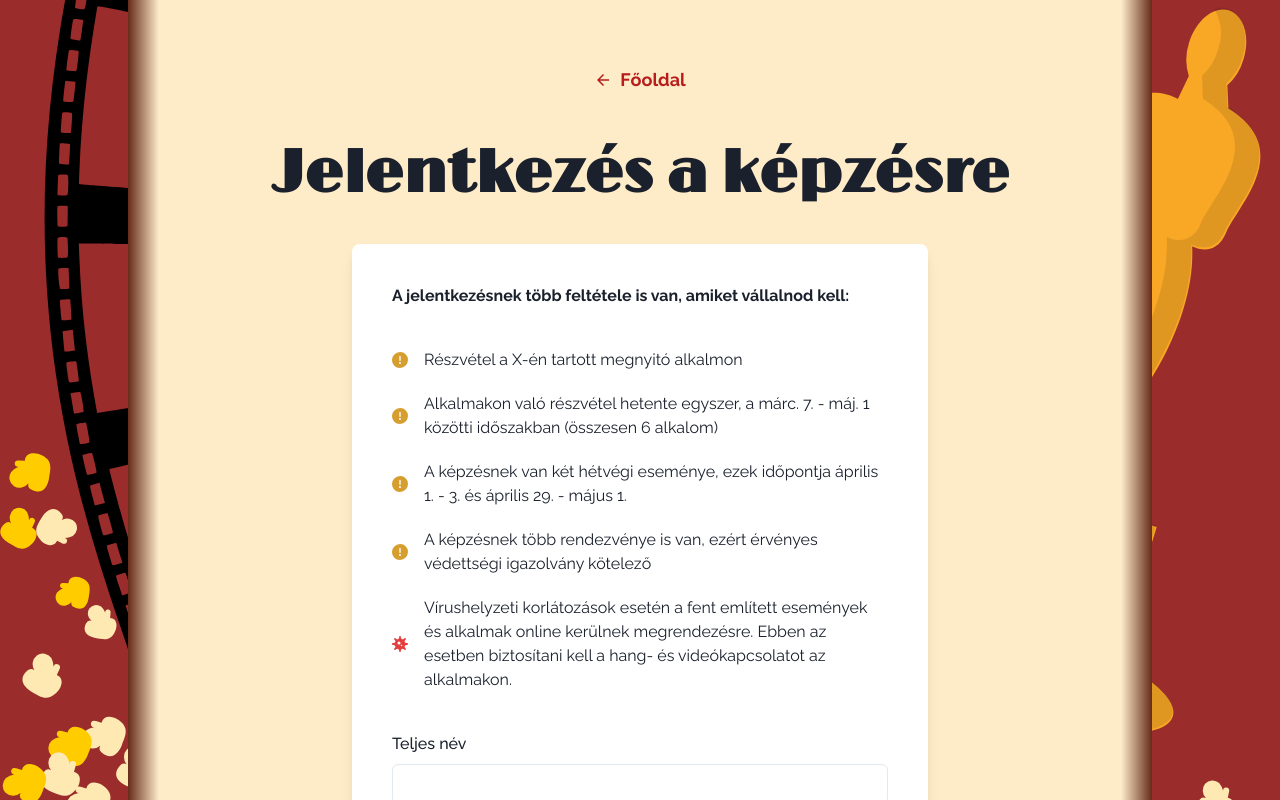
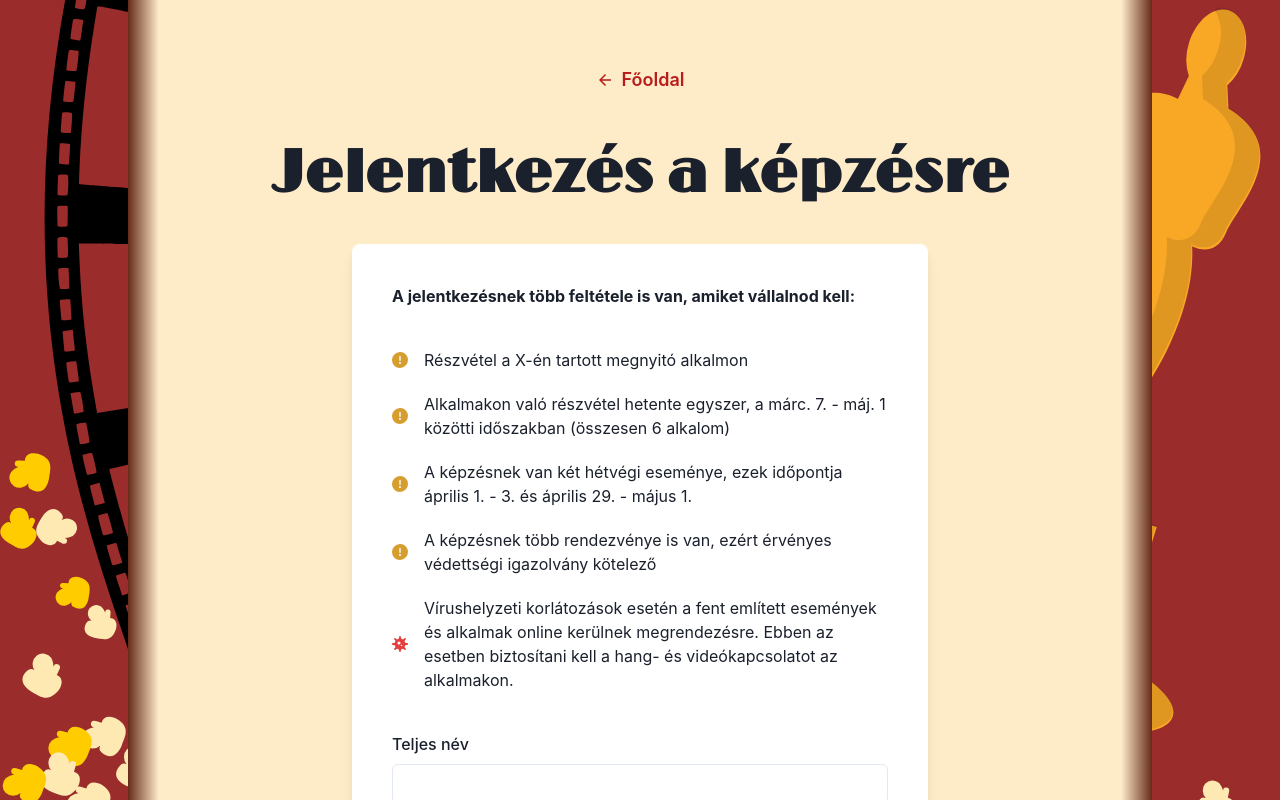
Before and after one commit to kir-dev/sssl_registrations, a React (Create React App) app in the folder frontend/: page /jelentkezes in a window 1280 px wide. Shown: the top 800 px of the page. Built offline with nearby package versions, Linux system fonts and the light colour scheme.

Commit message:
Get rid of body text font (unnecessary js bundle weight)

```diff
--- a/frontend/package.json
+++ b/frontend/package.json
@@ -9,7 +9,6 @@
     "@emotion/react": "^11",
     "@emotion/styled": "^11",
     "@fontsource/limelight": "^4.5.2",
-    "@fontsource/raleway": "^4.5.2",
     "axios": "^0.25.0",
     "framer-motion": "^5",
     "react": "^17.0.2",
--- a/frontend/src/index.tsx
+++ b/frontend/src/index.tsx
@@ -5,11 +5,6 @@ import App from './App'
 import reportWebVitals from './reportWebVitals'
 import { ChakraProvider } from '@chakra-ui/react'
 import customTheme from './theme/customTheme'
-
-import '@fontsource/raleway/400.css'
-import '@fontsource/raleway/500.css'
-import '@fontsource/raleway/700.css'
-import '@fontsource/raleway/900.css'
 import '@fontsource/limelight'
 
 ReactDOM.render(
--- a/frontend/src/theme/customTheme.ts
+++ b/frontend/src/theme/customTheme.ts
@@ -2,8 +2,7 @@ import { extendTheme, useBreakpointValue } from '@chakra-ui/react'
 
 const customTheme = extendTheme({
   fonts: {
-    heading: 'Limelight',
-    body: 'Raleway'
+    heading: 'Limelight'
   },
   styles: {
     global: {
```
Also changed, not shown: 1 other file (tests, documents, lock files or other folders).
